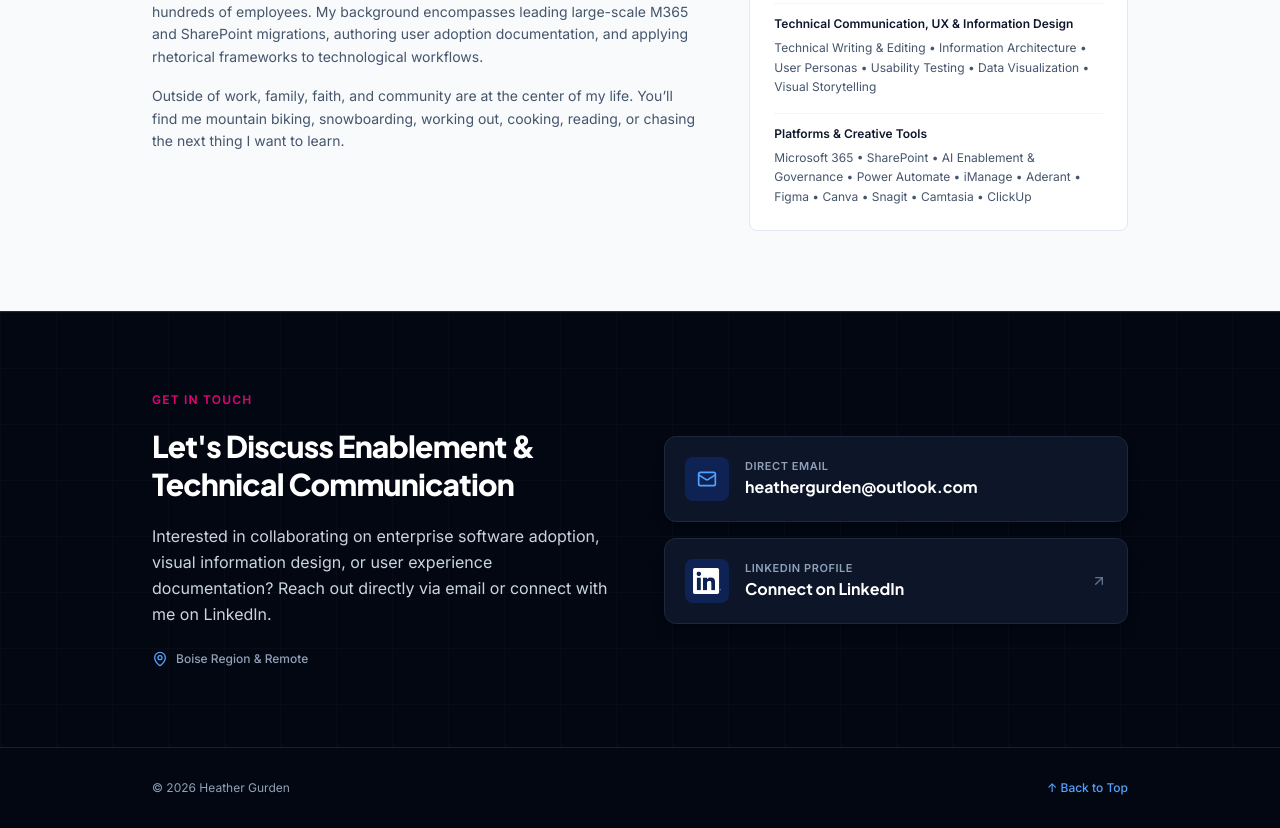
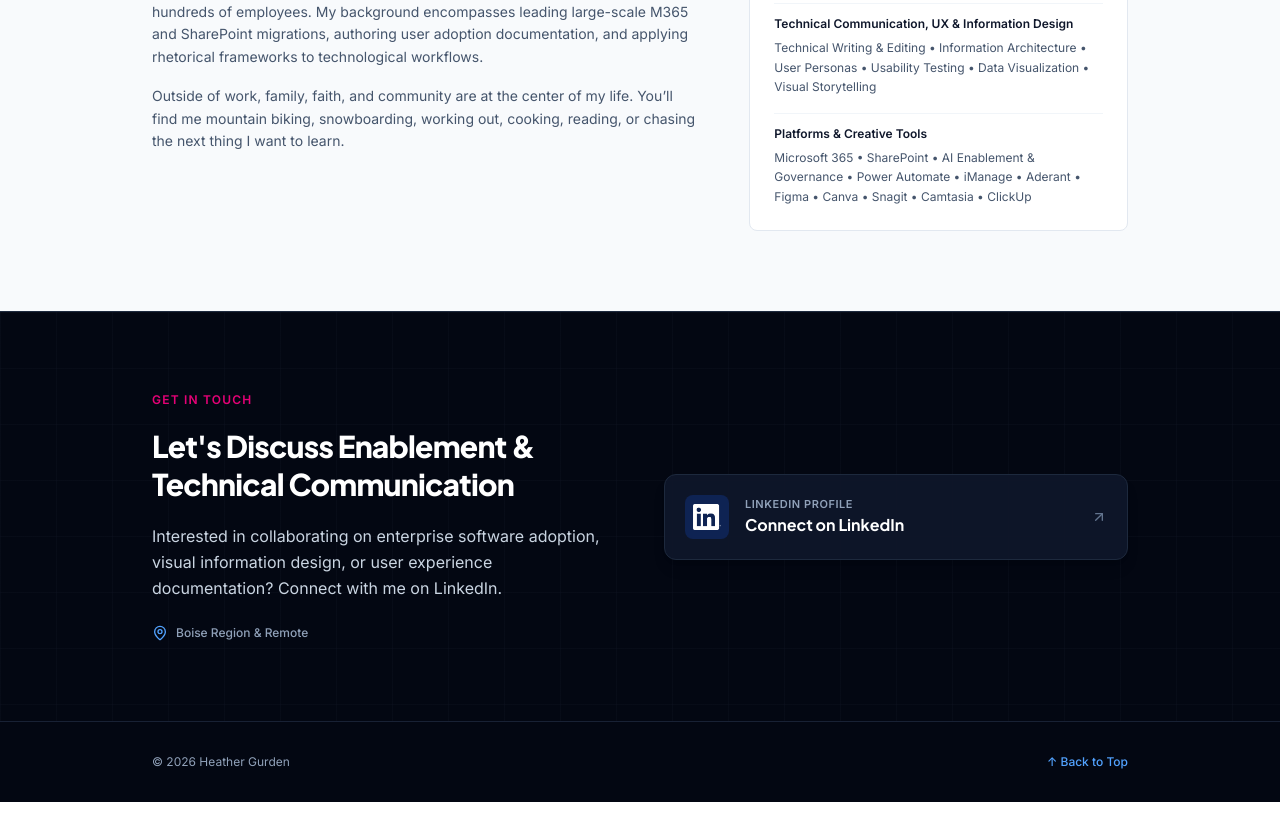
Before and after one commit to heathergurden/heathergurden.github.io, a plain HTML site: page index.html in a window 1280 px wide. Shown: the part 2162-2990 px from the top of the page. After the commit the page ends 2964 px from the top, so only its background shows below. Drawn offline with nearby package versions, Linux system fonts and the light colour scheme.

Commit message:
Add files via upload
Removed email contact for security

```diff
--- a/index.html
+++ b/index.html
@@ -414,7 +414,7 @@
                     </h2>
 
                     <p class="text-slate-300 text-sm sm:text-base leading-relaxed">
-                        Interested in collaborating on enterprise software adoption, visual information design, or user experience documentation? Reach out directly via email or connect with me on LinkedIn.
+                        Interested in collaborating on enterprise software adoption, visual information design, or user experience documentation? Connect with me on LinkedIn.
                     </p>
 
                     <div class="pt-1 flex items-center space-x-2 text-slate-400 text-xs font-medium">
@@ -425,19 +425,6 @@
 
                 <!-- Right Column: Interactive Direct Connect Cards -->
                 <div class="lg:col-span-6 space-y-4">
-
-                   <!-- Email Card -->
-                    <a class="flex items-center justify-between p-5 rounded-xl bg-slate-900/90 border border-slate-800 shadow-lg">
-                        <div class="flex items-center space-x-4">
-                            <div class="w-11 h-11 rounded-lg bg-blue-600/20 text-blue-400 flex items-center justify-center">
-                                <i data-lucide="mail" class="w-5 h-5"></i>
-                            </div>
-                            <div>
-                                <div class="text-[11px] font-semibold text-slate-400 uppercase tracking-wider">Direct Email</div>
-                                <div class="font-display text-sm sm:text-base font-bold text-white">heathergurden@outlook.com</div>
-                            </div>
-                        </div>
-                    </a>
 
                     <!-- LinkedIn Card -->
                     <a href="https://www.linkedin.com/in/heather-gurden-pmp-90231424/" target="_blank" rel="noopener noreferrer" class="group flex items-center justify-between p-5 rounded-xl bg-slate-900/90 border border-slate-800 hover:border-blue-500/60 hover:bg-slate-800/90 transition-all shadow-lg">
```
